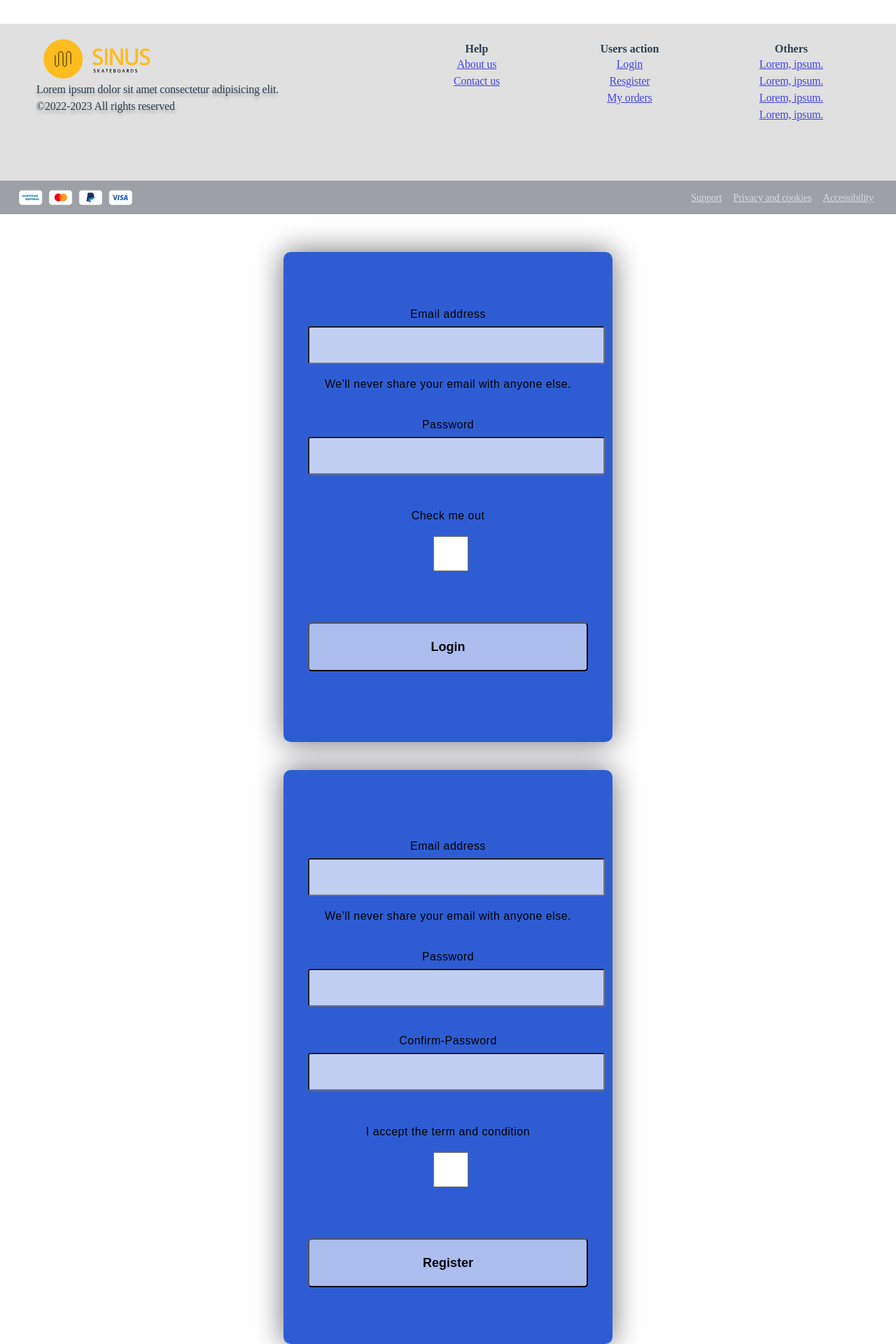
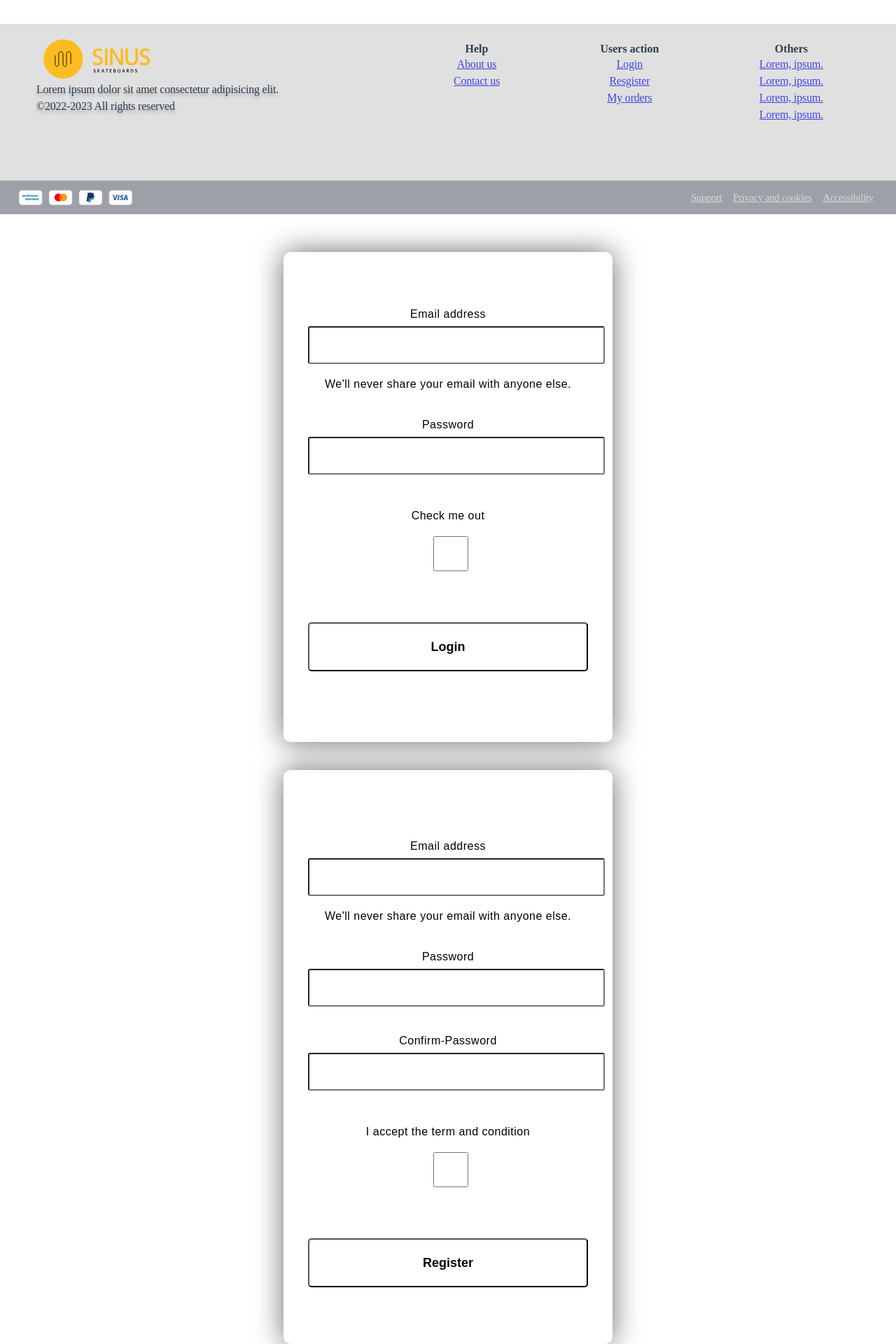
Before and after one commit to theodorwill/Slutprojekt-Sinus-Webshop, a Vue app: page /login in a window 1280 px wide. Shown: the part 90-2010 px from the top of the page at 70% size. Built offline with nearby package versions, Linux system fonts and the light colour scheme.

Commit message:
SCSS creating

```diff
--- a/src/views/Login.vue
+++ b/src/views/Login.vue
@@ -60,7 +60,7 @@ export default {};
                  .login-form {
                   height: 600px;
                   width: 400px;
-                  background-color: rgba(23, 75, 207, 0.898);
+                  /* background-color: rgba(23, 75, 207, 0.898); */
                   position: absolute;
                   transform: translate(-50%, -50%);
                   top: 100%;
@@ -168,7 +168,7 @@ export default {};
                 .register-form {
                   height: 680px;
                   width: 400px;
-                  background-color: rgba(23, 75, 207, 0.898);
+                  /* background-color: rgba(23, 75, 207, 0.898); */
                   position: absolute;
                   transform: translate(-50%, -50%);
                   top: 200%;
```
